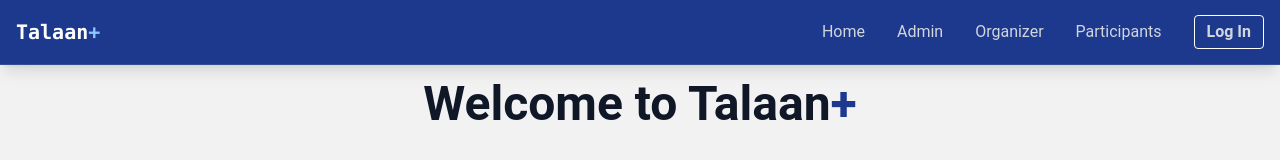
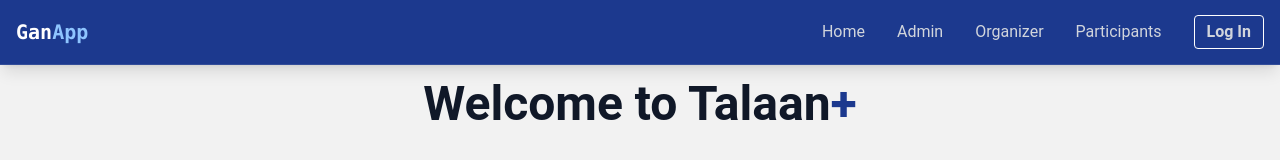
Before and after one commit to Barneycle/talaan, a React (Vite) app: page / in a window 1280 px wide. Both pictures are taken after a click on the button "Log In". Shown: the top 160 px of the page. Built offline with nearby package versions, Linux system fonts and the light colour scheme.

Commit message:
changed the app name

```diff
--- a/src/components/LoadingScreen.jsx
+++ b/src/components/LoadingScreen.jsx
@@ -3,7 +3,7 @@ import { useEffect, useState } from "react";
 export const LoadingScreen = ({ onComplete }) => {
 
   const [text, setText] = useState("");
-  const fullText = "Talaan+";
+  const fullText = "GanApp";
 
   useEffect(() => {
 
--- a/src/components/Navbar.jsx
+++ b/src/components/Navbar.jsx
@@ -19,7 +19,7 @@ export const Navbar = ({ menuOpen, setMenuOpen }) => {
 
           <Link to="/" className="font-mono text-xl font-bold text-white">
 
-            {" "} Talaan<span className="text-blue-300">+</span> {" "}
+            {" "} Gan<span className="text-blue-300">App</span> {" "}
 
           </Link>
 
```
